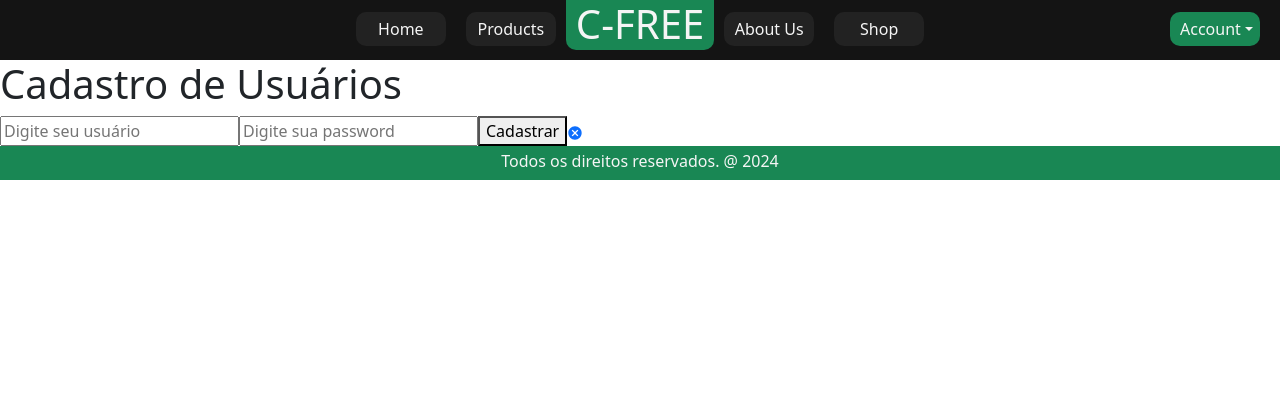
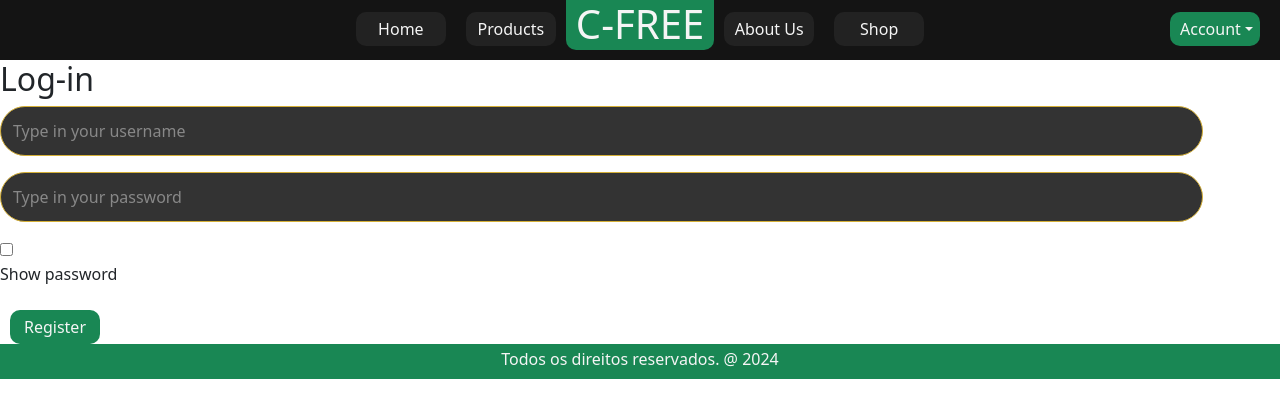
Before and after one commit to gmelo21/CP-Web-Development-3-24, a React (Vite) app: page /create-account in a window 1280 px wide. Shown: the top 418 px of the page. Built offline with nearby package versions, Linux system fonts and the light colour scheme.

Commit message:
Reorganized Login, CreateAccount and RegisterProduct classes to match the ones added before.

```diff
--- a/src/components/CreateAccount/CreateAccount.jsx
+++ b/src/components/CreateAccount/CreateAccount.jsx
@@ -1,18 +1,25 @@
-import { MdCancel } from "react-icons/md";
-import { useParams, Link,useNavigate } from "react-router-dom";
+import { useParams, Link, useNavigate } from "react-router-dom";
 import { useState, useEffect } from "react";
 
-
-const user=()=>{
+const user = () => {
   /*Hook-useParams- é utilizado para receber paramentros(codigo) pela rota */
-    let {id} =useParams();
+  let { id } = useParams();
 
   /*Hook- useState- ele manipula o estado da variavel */
-    const [users,setUsers]=useState({
+  const [users, setUsers] = useState({
     id,
-        user:'',
-        password:''
+    user: "",
+    password: "",
   });
+
+  function showPassword() {
+    var x = document.getElementById("password-text");
+    if (x.type === "password") {
+      x.type = "text";
+    } else {
+      x.type = "password";
+    }
+  }
 
   //Hook- useNavigate- redireciona para outro componente
   const navigate = useNavigate();
@@ -22,69 +29,78 @@ const user=()=>{
   // evento target- captura o que foi digitado em um campo
   //value{users.user} vai la no banco(json) e tras o user
   //value{users.password} vai la no banco(json) e tras a password
-    const handleChange=(e)=>{
-        setUsers({...users,[e.target.name]: e.target.value});
-    }
+  const handleChange = (e) => {
+    setUsers({ ...users, [e.target.name]: e.target.value });
+  };
 
   //criando uma variavel method ara post edit
-    let metodo ="post"
-    if(id){
-        metodo="put"
+  let metodo = "post";
+  if (id) {
+    metodo = "put";
   }
 
   //criando a função handleSubmit
-    const handleSubmit=(e)=>{
+  const handleSubmit = (e) => {
     //Previne qualquer alteração na pagina (ex. Load)
+    alert("User created successfully.");
+
     e.preventDefault();
 
-    fetch(`http://localhost:5000/users/${id ? id: ''}` ,{
-        method:metodo,
-        headers:{
-            'Content-Type': 'application/json',
+    fetch(`http://localhost:5000/users/${id ? id : ""}`, {
+      method: metodo,
+      headers: {
+        "Content-Type": "application/json",
       },
       body: JSON.stringify(users),
       //promises
-    }).then(()=>{
+    }).then(() => {
       //direciona para o componente
+      const token =
+        Math.random().toString(16).substring(2) +
+        Math.random().toString(16).substring(2);
+      sessionStorage.setItem("user", users.user);
+      sessionStorage.setItem("password", token);
       navigate("/");
-    })
+      window.location.reload();
+    });
   };
 
-
-
-
   return (
-        <section className="user">
-            <h1>Cadastro de Usuários</h1>
-            <form onSubmit={handleSubmit}>
+    <div className="registering-account-container">
+      <div className="registering-account-card">
+        <h2 className="registering-account-name">Log-in</h2>
+        <form className="registering-account-form" onSubmit={handleSubmit}>
+          <div className="input-container">
             <input
               type="text"
               name="user"
               value={users.user}
-                    placeholder="Digite seu usuário"
-                    /* O onChange é util em situações que é necessário reagir
-                    em tempo real a cada alteração do input */
+              placeholder="Type in your username"
               onChange={handleChange}
+              className="input"
             />
-
+          </div>
+          <div className="input-container">
             <input
               type="password"
+              id="password-text"
               name="password"
               value={users.password}
-                    placeholder="Digite sua password"
-                    /* O onChange é util em situações que é necessário reagir
-                    em tempo real a cada alteração do input */
+              placeholder="Type in your password"
               onChange={handleChange}
+              className="input"
             />
-                <button type="submit">Cadastrar</button>
-                <Link to="/user">
-                    {/* Chamando o icone do react  */}
-                    <MdCancel />
-                </Link>
-
+          </div>
+          <div id="password-checkbox" className="input-container">
+            <input type="checkbox" onClick={showPassword} />
+            <p>Show password</p>
+          </div>
+          <button type="submit" className="dropdown-basic">
+            Register
+          </button>
         </form>
-
-        </section>
-    )
-}
-export default user
+      </div>
+    </div>
+  );
+};
+export default user;
--- a/src/components/Login/Login.jsx
+++ b/src/components/Login/Login.jsx
@@ -42,7 +42,7 @@ const Login = () => {
       setTimeout(() => {
         window.location.reload();
       }, 0); // Slight delay to ensure navigation is processed
-      alert("Login successful!");
+      alert("Login successful.");
     } else {
       alert("User/Password invalid.");
     }
@@ -57,9 +57,9 @@ const Login = () => {
   }, []);
 
   return (
-    <div className="container">
+    <div className="login-container">
       <div className="login-card">
-        <h2 className="title">Log-in</h2>
+        <h2 className="login-name">Log-in</h2>
         <form className="login-form" onSubmit={handleSubmit}>
           <div className="input-container">
             <input
@@ -82,7 +82,7 @@ const Login = () => {
             <input type="checkbox" onClick={showPassword} />
             <p>Show password</p>
           </div>
-          <button type="submit" className="button">
+          <button type="submit" className="dropdown-basic">
             Login
           </button>
         </form>
--- a/src/components/RegisterProduct/RegisterProduct.jsx
+++ b/src/components/RegisterProduct/RegisterProduct.jsx
@@ -40,9 +40,14 @@ const CadastrarProduto = () => {
 
   const handleInputChange = (e) => {
     const { name, value, type, checked } = e.target;
-    setNovoCarro(prev => ({
+    setNovoCarro((prev) => ({
       ...prev,
-      [name]: type === 'checkbox' ? checked : type === 'number' ? parseFloat(value) : value // Parse number input
+      [name]:
+        type === "checkbox"
+          ? checked
+          : type === "number"
+          ? parseFloat(value)
+          : value, // Parse number input
     }));
   };
 
@@ -121,13 +126,10 @@ const CadastrarProduto = () => {
   };
 
   return (
-    <div className="container">
-      <h1 className="title">Cadastro de Produtos</h1>
-      <button className="logout-btn" onClick={handleLogout}>
-        Logout
-      </button>
+    <div className="registering-product-container">
+      <h1 className="registering-product-title">Cadastro de Produtos</h1>
 
-      <form className="form" onSubmit={handleSubmit}>
+      <form className="registering-product-form" onSubmit={handleSubmit}>
         <input
           className="input"
           name="nome"
@@ -162,7 +164,7 @@ const CadastrarProduto = () => {
           onChange={handleImageChange}
           required
         />
-        <textarea
+        <input
           className="input"
           name="productDesc"
           value={novoCarro.productDesc}
@@ -183,23 +185,6 @@ const CadastrarProduto = () => {
           Salvar
         </button>
       </form>
-
-      <input
-        className="search-input"
-        type="text"
-        placeholder="Buscar..."
-        value={searchTerm}
-        onChange={handleSearch}
-      />
-
-      {showModal && (
-        <div className="modal">
-          <h2>Confirmar Exclusão</h2>
-          <p>Você tem certeza que deseja excluir {carroToDelete?.nome}?</p>
-          <button onClick={confirmDelete}>Confirmar</button>
-          <button onClick={cancelDelete}>Cancelar</button>
-        </div>
-      )}
     </div>
   );
 };
```
Lines whose indentation alone changed are shown as unchanged.
